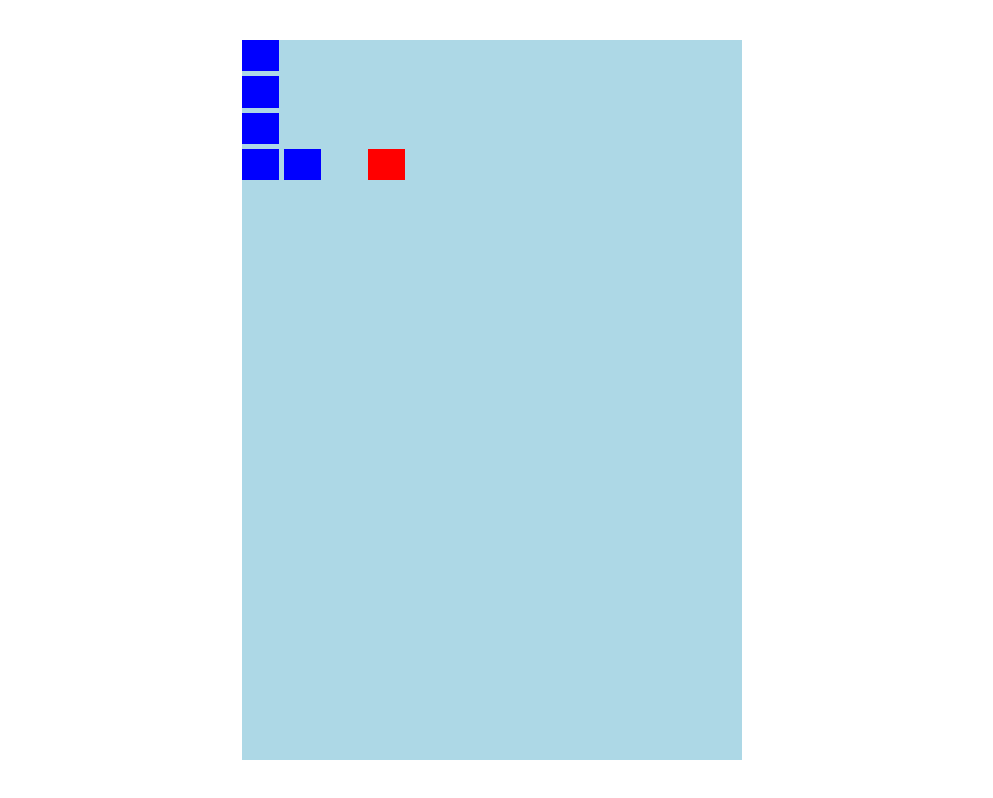
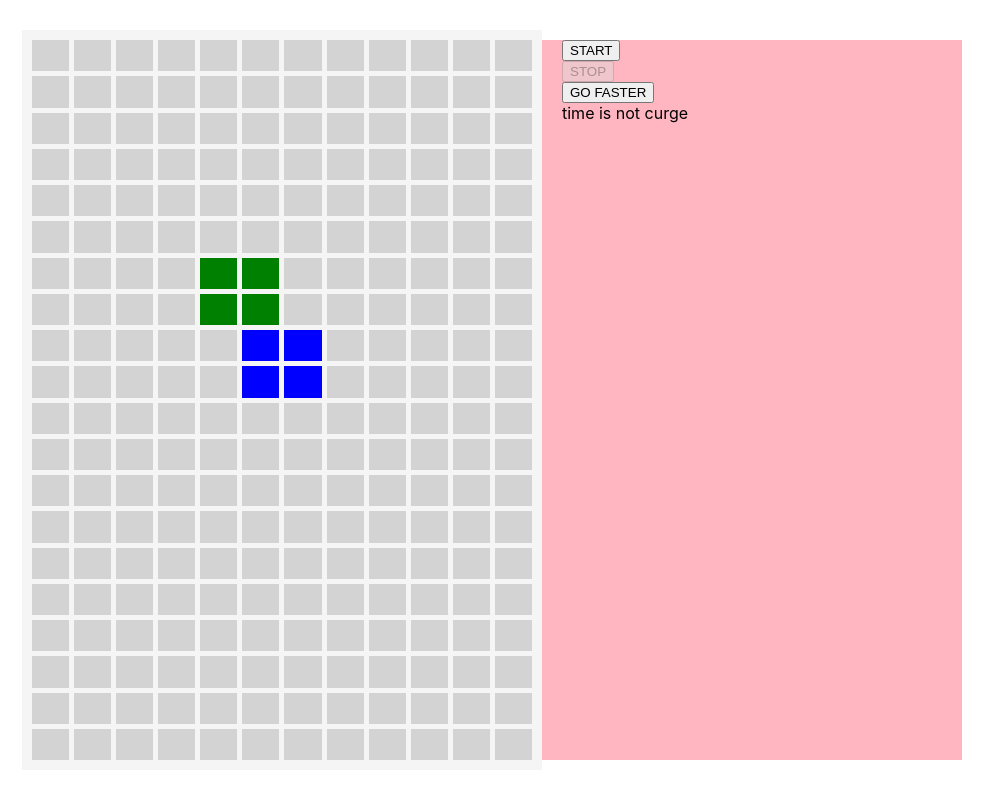
Before and after one commit to valentinvsp/tetris-ac-labs, a React (Create React App) app: page / in a window 1280 px wide. Shown: the whole page, without its empty margins (148-1141 px from the left). Built offline with nearby package versions, Linux system fonts and the light colour scheme.

Commit message:
add game time and initial board

```diff
--- a/src/App.css
+++ b/src/App.css
@@ -1,13 +1,3 @@
-.board {
-  height: 90vh;
-  width: 500px;
-  background-color: lightblue;
-  display: grid;
-  grid-template-columns: repeat(12, 1fr);
-  grid-template-rows: repeat(20, 1fr);
-  gap: 5px;
-}
-
 .container {
   width: 100vw;
   height: 100vh;
@@ -15,11 +5,3 @@
   justify-content: center;
   align-items: center;
 }
-
-.item {
-  grid-row-start: 4;
-  grid-row-end: 5;
-  grid-column-start: 4;
-  grid-column-end: 5;
-  background-color: red;
-}
--- a/src/App.js
+++ b/src/App.js
@@ -1,17 +1,37 @@
-import React from "react";
+import React, { useState } from "react";
 
+import { getEmptyBoard } from "./utils/utils";
 import { GameContainer } from "./components/GameContainer";
+import { RightPanel } from "./components/RightPanel";
+import { TileBoard } from "./components/TileBoard";
+import { useGameTime } from "./hooks/useGameTime";
 
-import Tetromino from "./Tetromino";
 import "./App.css";
 
 function App() {
+  const onTick = () => {
+    console.log("tic tic");
+  };
+  const [speed, setSpeed] = useState(1000);
+  const [board] = useState(getEmptyBoard());
+
+  const { isRunning, startTime, stopTime } = useGameTime({ onTick, speed });
+
   return (
     <GameContainer>
-      <div className="board">
-        <div className="item" />
-        <Tetromino />
-      </div>
+      <TileBoard board={board} />
+      <RightPanel>
+        <button onClick={startTime} disabled={isRunning}>
+          START
+        </button>
+        <button onClick={stopTime} disabled={!isRunning}>
+          STOP
+        </button>
+        <button onClick={() => setSpeed((prev) => prev - 100)}>
+          GO FASTER
+        </button>
+        <span>time is {isRunning ? "curge" : "not curge"}</span>
+      </RightPanel>
     </GameContainer>
   );
 }
--- /dev/null
+++ b/src/components/RightPanel/RightPanel.js
@@ -0,0 +1,6 @@
+import React from "react";
+import "./style.css";
+
+export function RightPanel({ children }) {
+  return <div className="right-panel">{children}</div>;
+}
--- /dev/null
+++ b/src/components/RightPanel/package.json
@@ -0,0 +1,3 @@
+{
+  "main": "RightPanel.js"
+}
--- /dev/null
+++ b/src/components/RightPanel/style.css
@@ -0,0 +1,9 @@
+.right-panel {
+  width: 400px;
+  height: 90vh;
+  padding-left: 20px;
+  background-color: lightpink;
+  display: flex;
+  flex-direction: column;
+  align-items: flex-start;
+}
--- /dev/null
+++ b/src/components/TileBoard/TileBoard.js
@@ -0,0 +1,37 @@
+import React from "react";
+
+import "./style.css";
+
+export function TileBoard({ board }) {
+  const tiles = [];
+
+  board.forEach((row, rowIdx) => {
+    row.forEach((val, colIdx) => {
+      if (val === "green") console.log("found green");
+
+      tiles.push({
+        row: rowIdx + 1,
+        col: colIdx + 1,
+        color: val || "lightgray",
+      });
+    });
+  });
+
+  console.log(tiles);
+
+  return (
+    <div className="tile-board">
+      {tiles.map(({ row, col, color }) => (
+        <div
+          style={{
+            gridRowStart: row,
+            gridRowEnd: row + 1,
+            gridColumnStart: col,
+            gridColumnEnd: col + 1,
+            background: color,
+          }}
+        ></div>
+      ))}
+    </div>
+  );
+}
--- /dev/null
+++ b/src/components/TileBoard/package.json
@@ -0,0 +1,3 @@
+{
+  "main": "TileBoard.js"
+}
--- /dev/null
+++ b/src/components/TileBoard/style.css
@@ -0,0 +1,10 @@
+.tile-board {
+  height: 90vh;
+  width: 500px;
+  padding: 10px;
+  background-color: rgba(245,245,245);
+  display: grid;
+  grid-template-columns: repeat(12, 1fr);
+  grid-template-rows: repeat(20, 1fr);
+  gap: 5px;
+}
--- /dev/null
+++ b/src/hooks/useGameTime.js
@@ -0,0 +1,40 @@
+import { useCallback, useEffect, useRef, useState } from "react";
+
+export function useGameTime({ onTick: handleTick, speed }) {
+  const timeInterval = useRef(null);
+  const [isRunning, setIsRunning] = useState(false);
+
+  const startTime = useCallback(() => {
+    console.log("starting time");
+
+    if (timeInterval.current) {
+      return console.warn("Timer already started");
+    }
+
+    timeInterval.current = setInterval(() => {
+      handleTick();
+    }, speed);
+    setIsRunning(true);
+  }, [handleTick, speed]);
+
+  const stopTime = useCallback(() => {
+    console.log("stopping time");
+
+    if (!timeInterval.current) {
+      console.warn("Nothing to stop!");
+    }
+
+    clearInterval(timeInterval.current);
+    timeInterval.current = null;
+    setIsRunning(false);
+  }, [timeInterval]);
+
+  useEffect(() => {
+    if (!timeInterval.current) return;
+
+    stopTime();
+    startTime();
+  }, [startTime, stopTime, speed]);
+
+  return { isRunning, startTime, stopTime };
+}
--- /dev/null
+++ b/src/utils/utils.js
@@ -0,0 +1,76 @@
+export function getEmptyBoard() {
+  return [
+    [null, null, null, null, null, null, null, null, null, null, null, null],
+    [null, null, null, null, null, null, null, null, null, null, null, null],
+    [null, null, null, null, null, null, null, null, null, null, null, null],
+    [null, null, null, null, null, null, null, null, null, null, null, null],
+    [null, null, null, null, null, null, null, null, null, null, null, null],
+    [null, null, null, null, null, null, null, null, null, null, null, null],
+    [
+      null,
+      null,
+      null,
+      null,
+      "green",
+      "green",
+      null,
+      null,
+      null,
+      null,
+      null,
+      null,
+    ],
+    [
+      null,
+      null,
+      null,
+      null,
+      "green",
+      "green",
+      null,
+      null,
+      null,
+      null,
+      null,
+      null,
+    ],
+    [
+      null,
+      null,
+      null,
+      null,
+      null,
+      "blue",
+      "blue",
+      null,
+      null,
+      null,
+      null,
+      null,
+    ],
+    [
+      null,
+      null,
+      null,
+      null,
+      null,
+      "blue",
+      "blue",
+      null,
+      null,
+      null,
+      null,
+      null,
+    ],
+    [null, null, null, null, null, null, null, null, null, null, null, null],
+    [null, null, null, null, null, null, null, null, null, null, null, null],
+    [null, null, null, null, null, null, null, null, null, null, null, null],
+    [null, null, null, null, null, null, null, null, null, null, null, null],
+    [null, null, null, null, null, null, null, null, null, null, null, null],
+    [null, null, null, null, null, null, null, null, null, null, null, null],
+    [null, null, null, null, null, null, null, null, null, null, null, null],
+    [null, null, null, null, null, null, null, null, null, null, null, null],
+    [null, null, null, null, null, null, null, null, null, null, null, null],
+    [null, null, null, null, null, null, null, null, null, null, null, null],
+  ];
+}
```
